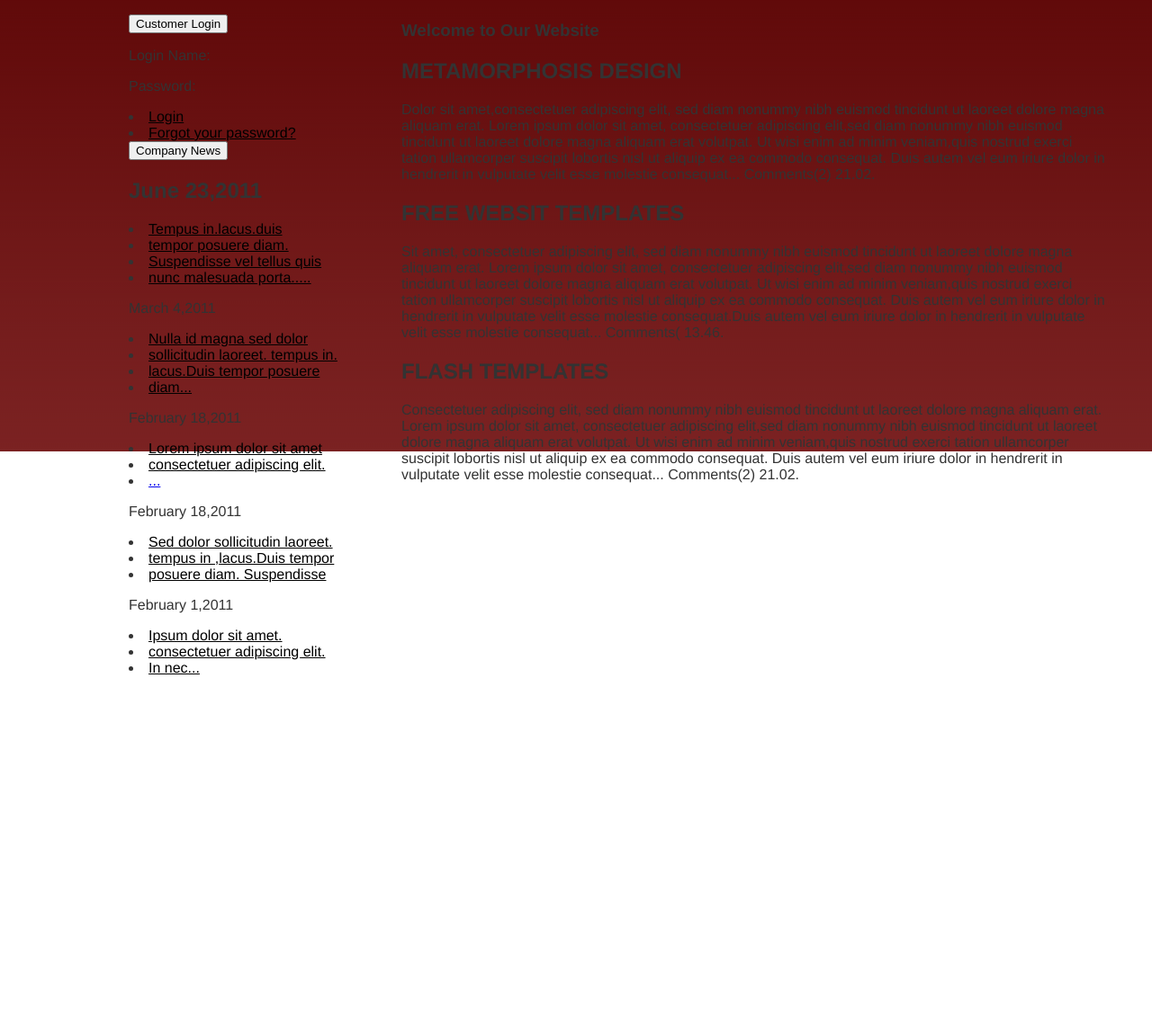
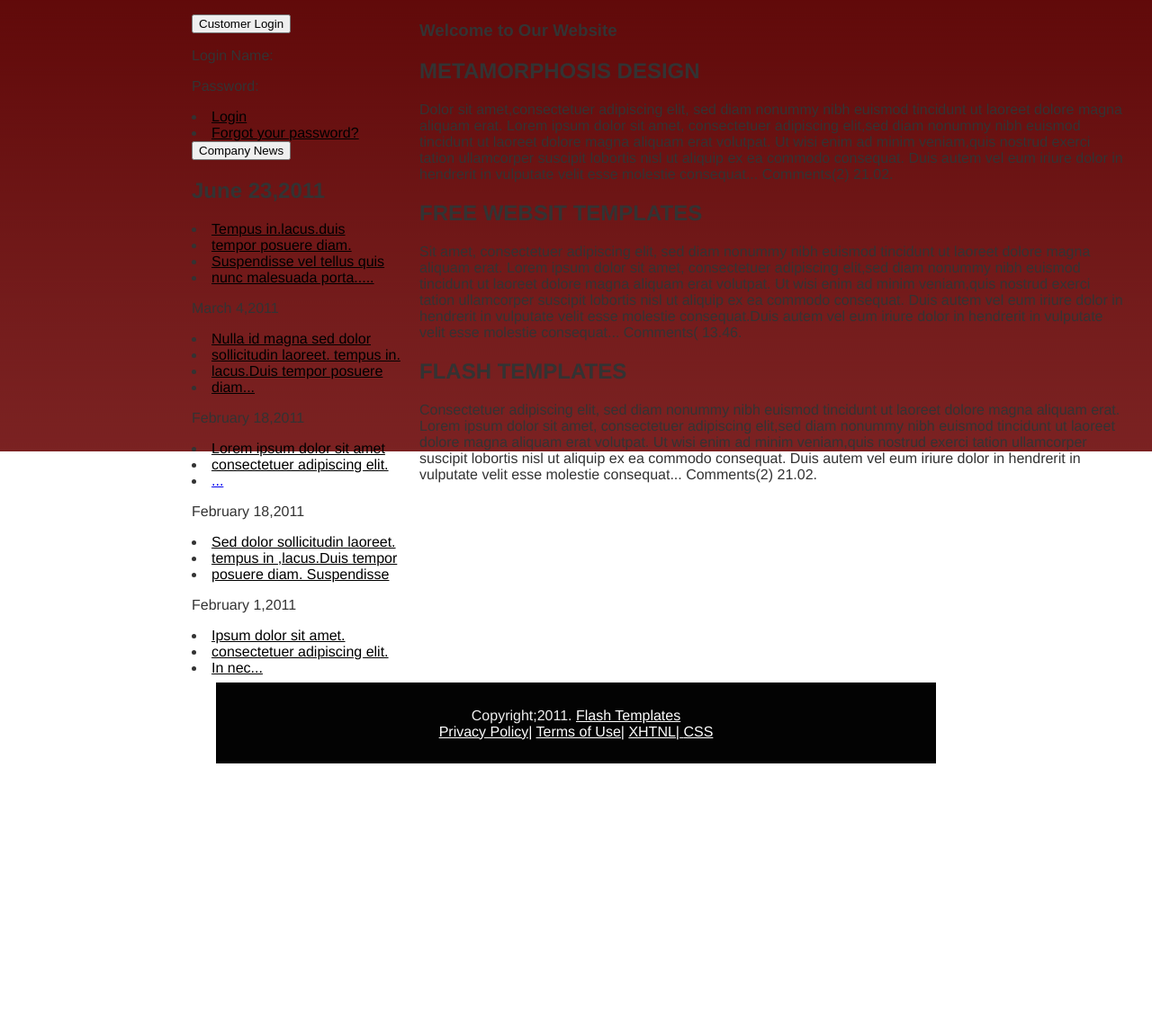
Before and after one commit to BeanRay/website, a plain HTML site: page index01.html in a window 1280 px wide. Shown: the part 149-1300 px from the top of the page at 90% size. Drawn offline with Linux system fonts and the light colour scheme; files whose address does not match are found by name.

Commit message:
1001高度修改

```diff
--- a/css/style01.css
+++ b/css/style01.css
@@ -32,17 +32,19 @@ ul {
 #contact {
 	top: -750px;
 	position: relative;
-	left: 300px;
+	left: 250px;
 	border: 3px solid #73ad2100;
   }
 
   #mainContent {
 	position: relative;
-	left: -100px;
+	left: -30px;
 	border: 3px solid #73ad2100;
   }
 
 #footer {
+	top: -550px;
+	position: relative;
 	clear: both;
 	background: rgb(3, 3, 3);
 	padding: 10px;
```
